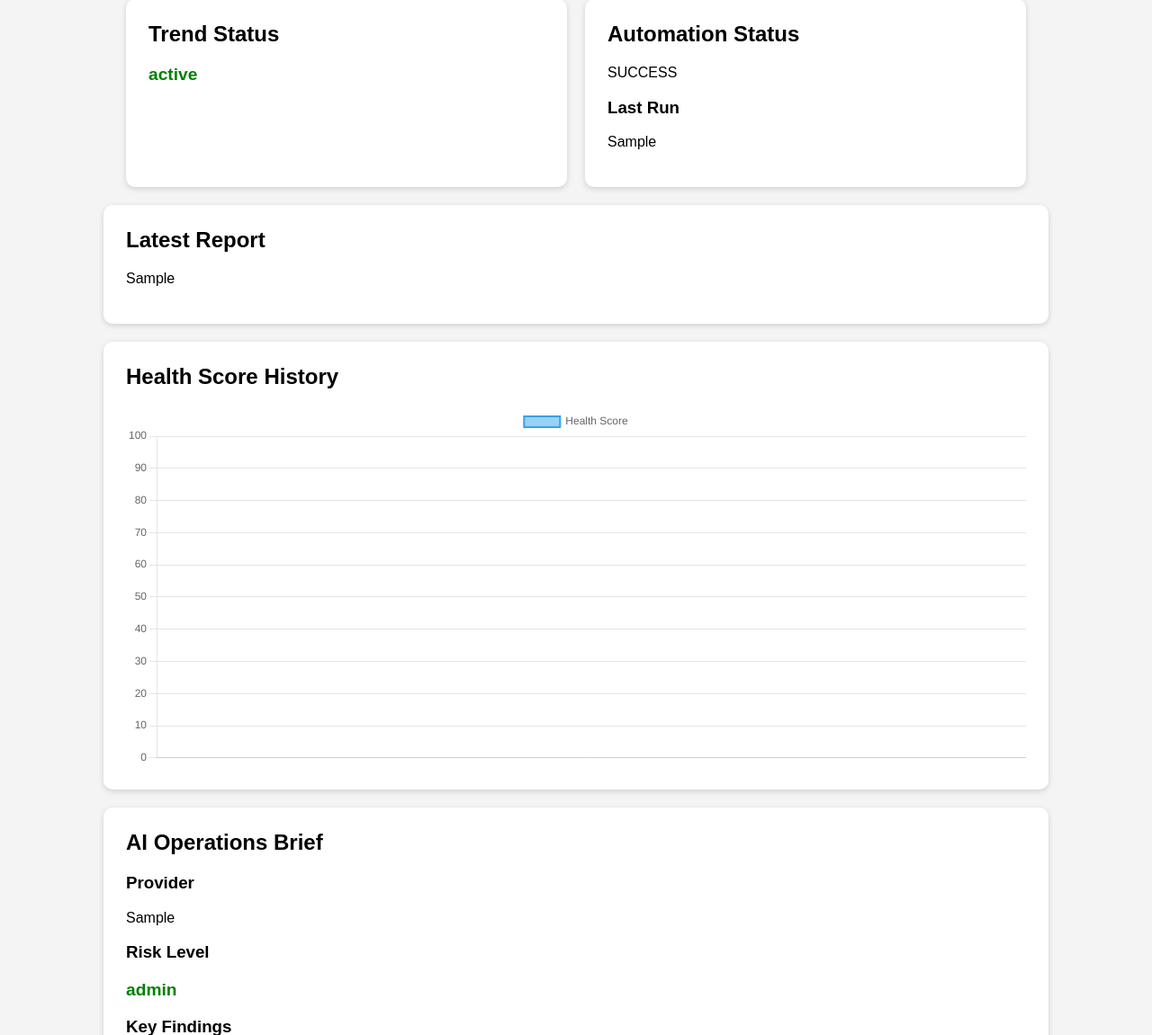
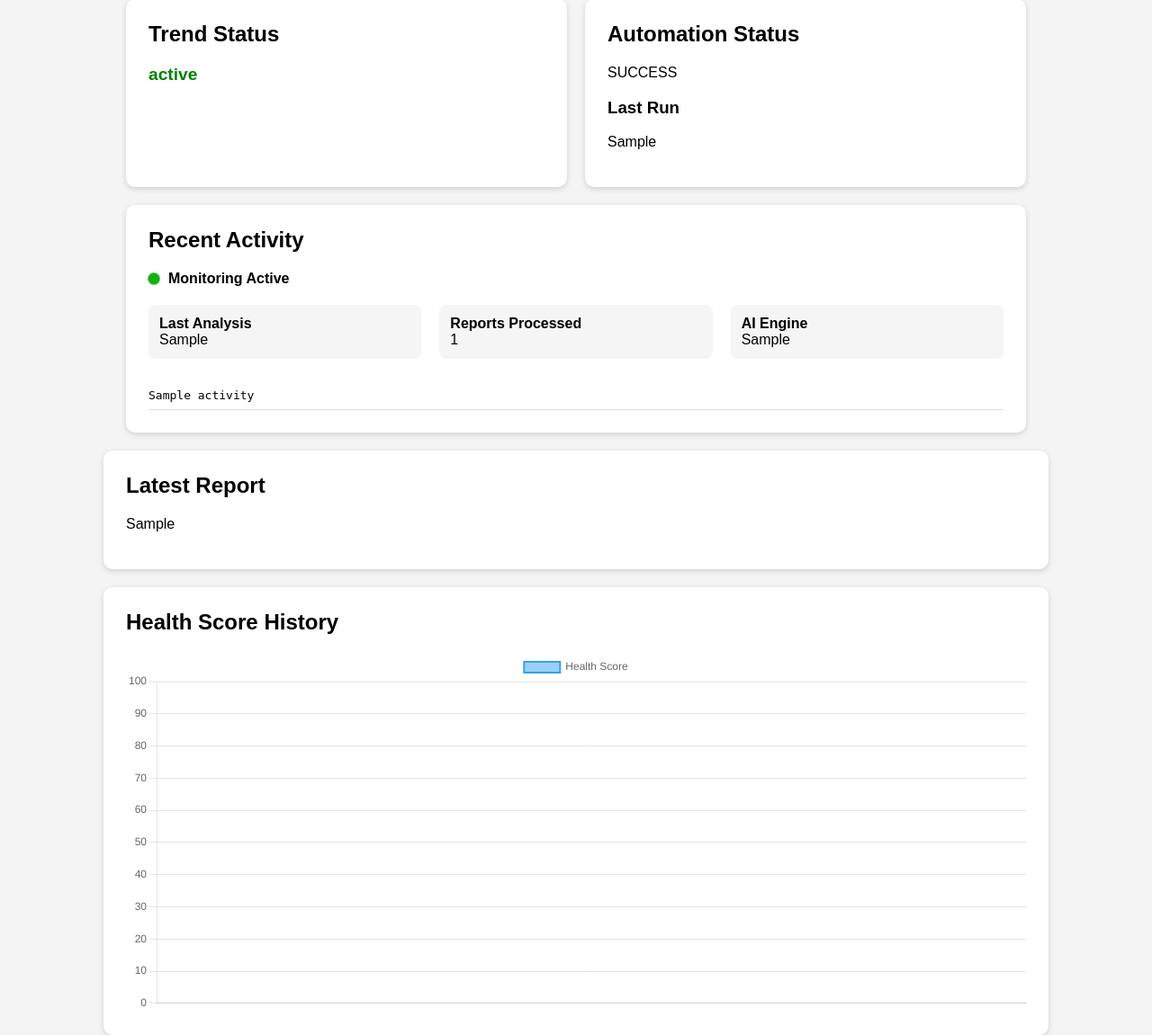
Before and after one commit to grgdougall-crypto/linux-ops-automation-lab, a Flask app: template dashboard/templates/index.html in a window 1280 px wide. Shown: the part 675-1826 px from the top of the page at 90% size. Run offline with Flask 3, Linux system fonts and the light colour scheme; the template is opened without the code that fills it: most values are stand-ins (such as "Sample title", 1, 10 or a date in 2020).

Commit message:
Add monitoring status header to activity timeline

```diff
--- a/dashboard/app.py
+++ b/dashboard/app.py
@@ -16,6 +16,44 @@
     extract_report_data,
     generate_local_ai_summary
 )
+
+
+def get_recent_activity():
+    activities = []
+
+    if not AUTOMATION_LOG.exists():
+        return ["No automation activity found."]
+
+    log_lines = AUTOMATION_LOG.read_text().splitlines()
+
+    for line in reversed(log_lines):
+        if "Workflow completed:" in line:
+            timestamp = line.replace("Workflow completed:", "").strip()
+            activities.append(f"{timestamp} | Automation workflow completed")
+        elif "Workflow started:" in line:
+            timestamp = line.replace("Workflow started:", "").strip()
+            activities.append(f"{timestamp} | Automation workflow started")
+        elif "System report created:" in line:
+            activities.append("System report generated")
+        elif "Overall Score:" in line:
+            score = line.replace("Overall Score:", "").strip()
+            activities.append(f"Health score updated: {score}")
+        elif "Status:" in line:
+            status = line.replace("Status:", "").strip()
+            activities.append(f"System status evaluated: {status}")
+        elif "Trend Analysis" in line:
+            activities.append("Trend analysis completed")
+        elif "Report Retention Cleanup" in line:
+            activities.append("Report cleanup check completed")
+        elif "No cleanup needed." in line:
+            activities.append("No report cleanup required")
+
+    cleaned = []
+    for activity in activities:
+        if activity not in cleaned:
+            cleaned.append(activity)
+
+    return cleaned[:8]
 
 
 def get_automation_info():
@@ -182,8 +220,15 @@
 def home():
     report_data = get_latest_report_data()
     automation_data = get_automation_info()
+    activity_feed = get_recent_activity()
+
     ai_summary = get_ai_summary()
     insight = ai_summary["operational_insight"]
+
+    last_analysis_time = automation_data["last_run"]
+
+    if len(last_analysis_time.split()) >= 5:
+        last_analysis_time = last_analysis_time.split()[3]
 
     return render_template(
         "index.html",
@@ -196,7 +241,8 @@
         trend_status=report_data["trend_status"],
         automation_status=automation_data["status"],
         automation_class=automation_data["class"],
-        last_run=automation_data["last_run"],
+        last_run=last_analysis_time,
+        activity_feed=activity_feed,
         chart_labels=report_data["chart_labels"],
         chart_scores=report_data["chart_scores"],
         health_score=f"{report_data['current_health_score']}/100",
--- a/dashboard/static/style.css
+++ b/dashboard/static/style.css
@@ -82,3 +82,68 @@
     padding: 15px;
     border-radius: 8px;
 }
+
+.activity-card {
+    grid-column: span 2;
+}
+
+.activity-list {
+    list-style: none;
+    padding-left: 0;
+    margin: 0;
+}
+
+.activity-list li {
+    padding: 8px 0;
+    border-bottom: 1px solid #ddd;
+    font-family: monospace;
+}
+
+.monitor-header {
+    margin-bottom: 25px;
+}
+
+.monitor-status {
+    display: flex;
+    align-items: center;
+    gap: 10px;
+    font-weight: bold;
+    margin-bottom: 20px;
+}
+
+.pulse-dot {
+    width: 12px;
+    height: 12px;
+    background: #00aa00;
+    border-radius: 50%;
+    animation: pulse 2s infinite;
+}
+
+.monitor-metrics {
+    display: grid;
+    grid-template-columns: repeat(3, 1fr);
+    gap: 20px;
+}
+
+.monitor-metrics div {
+    background: #f5f5f5;
+    padding: 12px;
+    border-radius: 8px;
+}
+
+@keyframes pulse {
+    0% {
+        opacity: 0.4;
+        transform: scale(1);
+    }
+
+    50% {
+        opacity: 1;
+        transform: scale(1.15);
+    }
+
+    100% {
+        opacity: 0.4;
+        transform: scale(1);
+    }
+}
--- a/dashboard/templates/index.html
+++ b/dashboard/templates/index.html
@@ -55,6 +55,41 @@
             <h3>Last Run</h3>
             <p>{{ last_run }}</p>
         </div>
+
+<div class="card activity-card">
+    <h2>Recent Activity</h2>
+<div class="monitor-header">
+
+    <div class="monitor-status">
+        <span class="pulse-dot"></span>
+        Monitoring Active
+    </div>
+
+    <div class="monitor-metrics">
+        <div>
+            <strong>Last Analysis</strong><br>
+            {{ last_run }}
+        </div>
+
+        <div>
+            <strong>Reports Processed</strong><br>
+            {{ report_count }}
+        </div>
+
+        <div>
+            <strong>AI Engine</strong><br>
+            {{ ai_provider }}
+        </div>
+    </div>
+
+</div>
+
+    <ul class="activity-list">
+        {% for activity in activity_feed %}
+            <li>{{ activity }}</li>
+        {% endfor %}
+    </ul>
+</div>
 
     </div>
 
```
